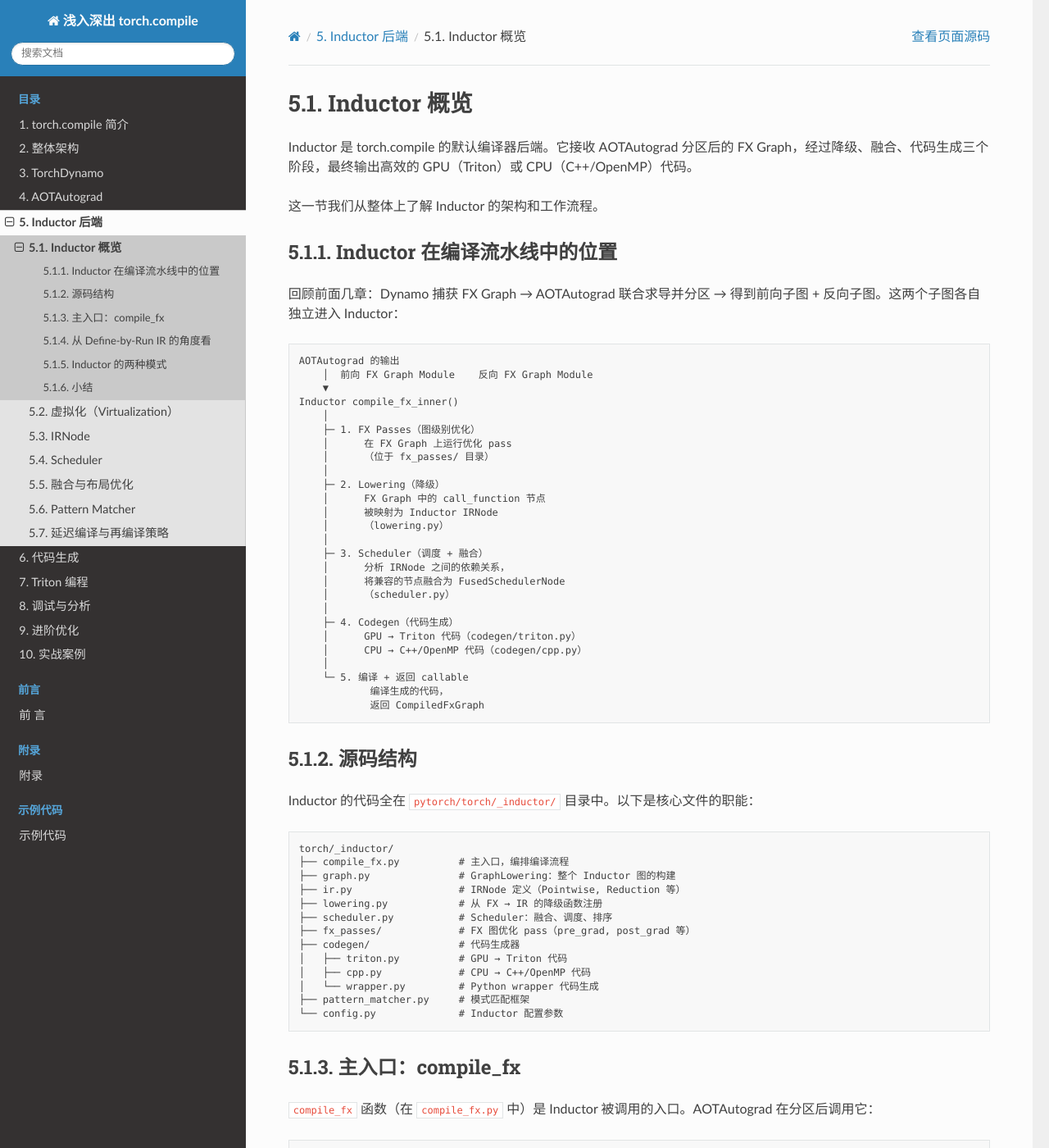
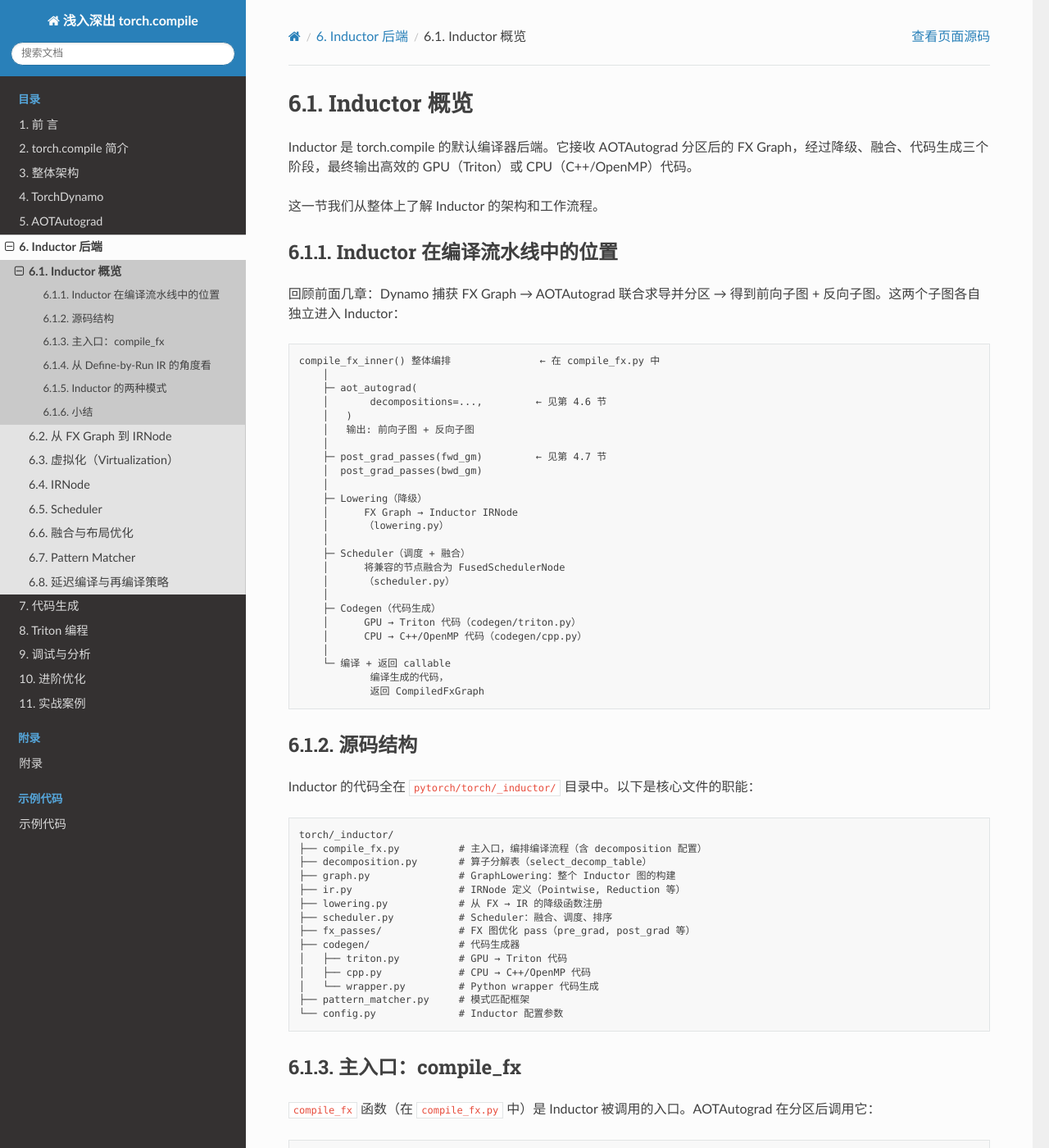
Before and after one commit to noisystreet/deep_dive_into_torch_compile, a Sphinx documentation site: the page built from source/chapter_05_inductor/01_inductor_overview.rst, in a window 1280 px wide and 1400 px high. Shown: the whole window at 82% size. Built offline with Sphinx 7.4.7 and the Read the Docs theme 3.1.0, drawn with Linux system fonts in a browser that asks for light colours; some of the changed text lies outside the part shown.

Commit message:
feat: 完成第 4-6 章重构及 Lowering 流程补充
- 第 4 章新增 4.6 算子分解、4.7 FX 图优化（pre_grad/post_grad）
- 第 5 章新增 5.2 Lowering 流程（FX Graph → IRNode）
- 第 5 章结构调整：移除重叠内容，新增 lowering 关键环节
- 第 5 章文件重新编号（5.2→5.8）
- 前言移到侧边栏目录最前位置
- README.md 修正文档链接

```diff
--- a/source/chapter_04_aotautograd/index.rst
+++ b/source/chapter_04_aotautograd/index.rst
@@ -12,3 +12,5 @@
    03_min_cut_recomputation
    04_functionalization
    05_tangent_and_epilogue
+   06_decomposition
+   07_fx_passes
--- a/source/chapter_05_inductor/01_inductor_overview.rst
+++ b/source/chapter_05_inductor/01_inductor_overview.rst
@@ -15,30 +15,29 @@
 
 .. code-block:: text
 
-   AOTAutograd 的输出
-       │  前向 FX Graph Module    反向 FX Graph Module
-       ▼
-   Inductor compile_fx_inner()
+   compile_fx_inner() 整体编排               ← 在 compile_fx.py 中
        │
-       ├─ 1. FX Passes（图级别优化）
-       │      在 FX Graph 上运行优化 pass
-       │      （位于 fx_passes/ 目录）
+       ├─ aot_autograd(
+       │       decompositions=...,         ← 见第 4.6 节
+       │   )
+       │   输出: 前向子图 + 反向子图
        │
-       ├─ 2. Lowering（降级）
-       │      FX Graph 中的 call_function 节点
-       │      被映射为 Inductor IRNode
+       ├─ post_grad_passes(fwd_gm)         ← 见第 4.7 节
+       │  post_grad_passes(bwd_gm)
+       │
+       ├─ Lowering（降级）
+       │      FX Graph → Inductor IRNode
        │      （lowering.py）
        │
-       ├─ 3. Scheduler（调度 + 融合）
-       │      分析 IRNode 之间的依赖关系，
+       ├─ Scheduler（调度 + 融合）
        │      将兼容的节点融合为 FusedSchedulerNode
        │      （scheduler.py）
        │
-       ├─ 4. Codegen（代码生成）
+       ├─ Codegen（代码生成）
        │      GPU → Triton 代码（codegen/triton.py）
        │      CPU → C++/OpenMP 代码（codegen/cpp.py）
        │
-       └─ 5. 编译 + 返回 callable
+       └─ 编译 + 返回 callable
                编译生成的代码，
                返回 CompiledFxGraph
 
@@ -50,7 +49,8 @@
 .. code-block:: text
 
    torch/_inductor/
-   ├── compile_fx.py          # 主入口，编排编译流程
+   ├── compile_fx.py          # 主入口，编排编译流程（含 decomposition 配置）
+   ├── decomposition.py       # 算子分解表（select_decomp_table）
    ├── graph.py               # GraphLowering：整个 Inductor 图的构建
    ├── ir.py                  # IRNode 定义（Pointwise, Reduction 等）
    ├── lowering.py            # 从 FX → IR 的降级函数注册
@@ -76,26 +76,32 @@
        from torch._inductor.compile_fx import compile_fx
        return compile_fx(*args, **kwargs)
 
-``compile_fx`` 内部调用 ``compile_fx_inner``，后者是实际的编译核心函数：
+``compile_fx`` 内部调用 ``_compile_fx_inner``，后者是实际的编译核心函数。完整的流程包括 aot_autograd（含 decomposition 见第 4.6 节，FX Passes 见第 4.7 节）、lowering、scheduler、codegen 四个阶段。
 
 .. code-block:: python
    :caption: pytorch/torch/_inductor/compile_fx.py（简化示意）
 
-   def compile_fx_inner(graph_module, example_inputs):
-       # 1. FX Passes: 在 FX 图上运行优化
-       graph_module = post_grad_passes(graph_module)
+   def _compile_fx_inner(graph_module, example_inputs):
+       # 1. aot_autograd: 联合求导 + decomposition（见第 4.6 节）+ 分区
+       fw_module, bw_module = aot_autograd(
+           graph_module,
+           decompositions=select_decomp_table(),
+           ...
+       )
 
-       # 2. Lowering: 创建 GraphLowering，逐步降级
-       inductor_graph = GraphLowering(graph_module)
-       inductor_graph.compile(gm, example_inputs)
-       # 此时所有 FX 节点已被降级为 IRNode
-       # IRNode 列表存储在 inductor_graph.operations 中
+       # 2. post_grad: 在 lowering 之前优化（见第 4.7 节）
+       fw_module = post_grad_passes(fw_module)
+       bw_module = post_grad_passes(bw_module)
 
-       # 3. Scheduler: 融合和调度
+       # 3. Lowering: 创建 GraphLowering，逐步降级
+       inductor_graph = GraphLowering(fw_module)
+       inductor_graph.compile(fw_module, example_inputs)
+
+       # 4. Scheduler: 融合和调度
        scheduler = Scheduler(inductor_graph.operations)
-       scheduler.codegen()  # 触发代码生成
+       scheduler.codegen()
 
-       # 4. 返回编译后的函数
+       # 5. 返回编译后的函数
        return CompiledFxGraph(...)
 
 这个流程的关键在于 ``GraphLowering`` 类（在 ``graph.py`` 中），它负责管理整个降级过程。当你遍历 ``graph_module`` 的节点时，``GraphLowering.register_operation`` 或 ``GraphLowering.call_function`` 会被每个 FX 节点调用，触发对应的 lowering 函数。
@@ -121,7 +127,7 @@
 2. **IRNode 直接捕获语义**——``Pointwise`` 节点知道它是逐元素操作，``Reduction`` 节点知道它是归约操作
 3. **Codegen 直接关联到 IR 类型**——codegen 时只需要遍历 IRNode 列表，根据类型生成代码
 
-在后续的小节中，我们会逐一深入这些组件。
+关于 lowering、scheduler、codegen 的细节，我们会在本章接下来的小节中逐一深入。
 
 Inductor 的两种模式
 =========================
@@ -143,7 +149,7 @@
 
 这一节从整体上了解了 Inductor 的工作流程：
 
-- **Inductor 的核心流程**：FX Passes → Lowering → Scheduler → Codegen
+- **Inductor 的核心流程**：aot_autograd（decomposition 见第 4.6 节，FX Passes 见第 4.7 节）→ Lowering → Scheduler → Codegen
 - **主入口**：``compile_fx.py`` 中的 ``compile_fx`` / ``compile_fx_inner``
 - **架构理念**：Define-by-Run IR，IRNode 是构建出来的而不是推导出来的
 - **运行模式**：default（heuristic）和 max-autotune（枚举搜索）
--- a/source/preface/index.rst
+++ b/source/preface/index.rst
@@ -59,9 +59,9 @@
    * - 第 3 章
      - TorchDynamo：字节码基础、字节码分析、图捕获、guard 机制
    * - 第 4 章
-     - AOTAutograd：前向与反向联合求导、图分区
+     - AOTAutograd：联合求导、图分区、min-cut 重计算、functionalization、算子分解、FX 图优化
    * - 第 5 章
-     - Inductor 后端：从计算图到循环级 IR、Pattern Matcher、延迟编译
+     - Inductor 后端：IRNode、Scheduler、融合与布局、Pattern Matcher
    * - 第 6 章
      - 代码生成：CPU/GPU 平台代码生成与 kernel launch
    * - 第 7 章
```
Also changed, not shown: README.md (+1 -1 lines), agents.md (+4 -4 lines), source/chapter_04_aotautograd/06_decomposition.rst (added, +150 -0 lines), source/chapter_04_aotautograd/07_fx_passes.rst (added, +91 -0 lines), source/chapter_05_inductor/02_lowering_process.rst (added, +180 -0 lines), source/chapter_05_inductor/index.rst (+7 -6 lines), source/index.rst (+1 -6 lines), source/chapter_05_inductor/03_virtualization.rst (renamed from source/chapter_05_inductor/02_virtualization.rst), source/chapter_05_inductor/04_ir_node.rst (renamed from source/chapter_05_inductor/03_ir_node.rst), source/chapter_05_inductor/05_scheduler.rst (renamed from source/chapter_05_inductor/04_scheduler.rst), source/chapter_05_inductor/06_fusion_and_layout.rst (renamed from source/chapter_05_inductor/05_fusion_and_layout.rst), source/chapter_05_inductor/07_pattern_matcher.rst (renamed from source/chapter_05_inductor/06_pattern_matcher.rst), source/chapter_05_inductor/08_deferred_compilation.rst (renamed from source/chapter_05_inductor/07_deferred_compilation.rst).
